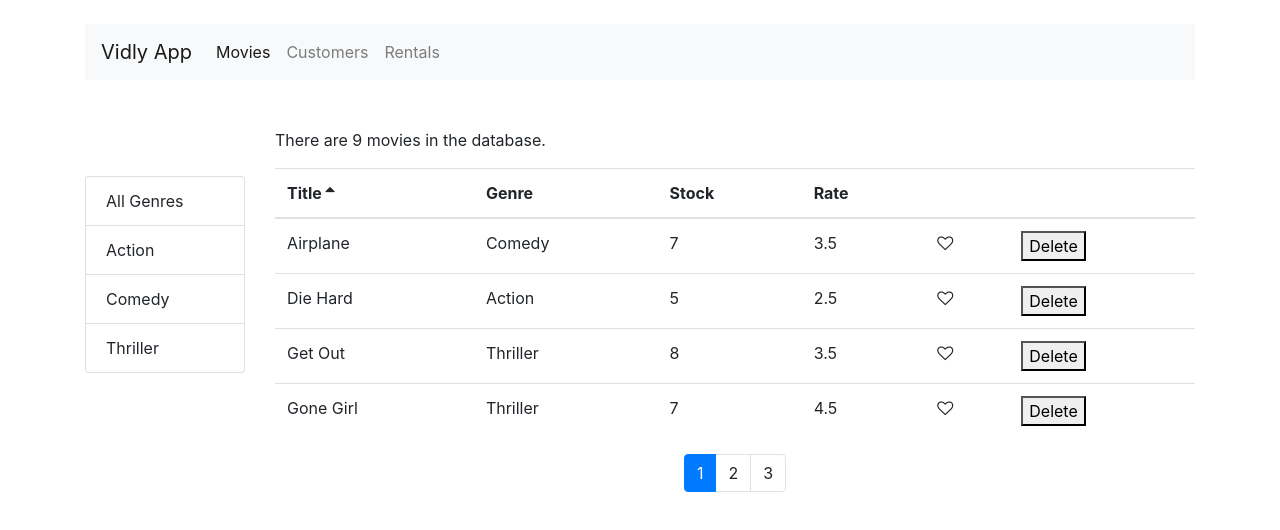
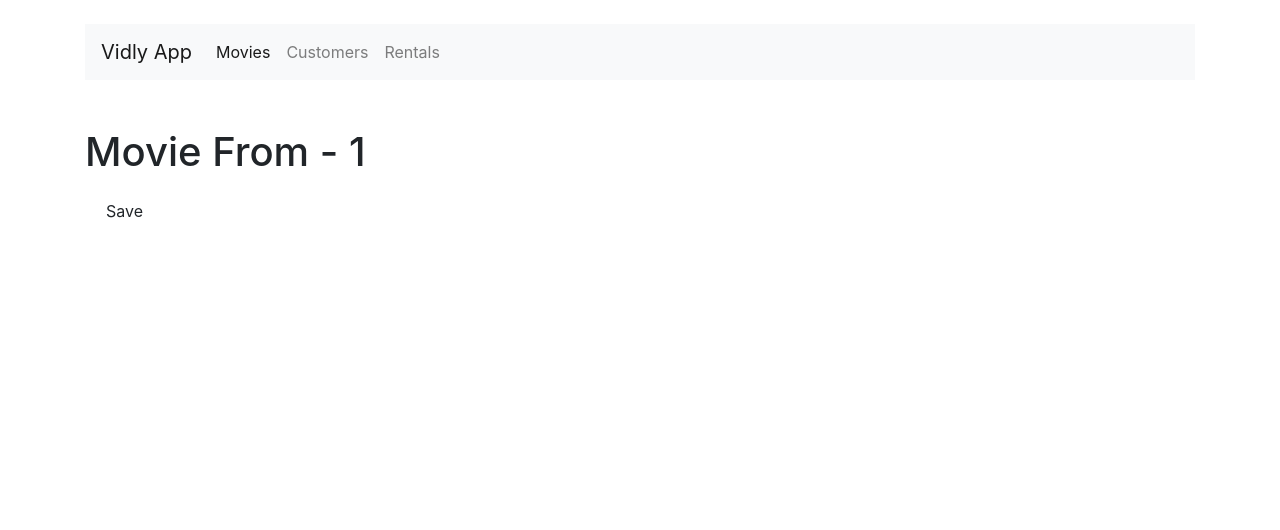
Before and after one commit to marzena-szopinska/Vidly, a React (Create React App) app: page /movies/1 in a window 1280 px wide. Shown: the top 530 px of the page. Built offline with nearby package versions, Linux system fonts and the light colour scheme.

Commit message:
added route parameter called id for movies component

```diff
--- a/src/App.js
+++ b/src/App.js
@@ -17,10 +17,10 @@ function App() {
       <br />
       <br />
       <Switch>
+        <Route path='/movies/:id' component={Movie} />
         <Route path='/movies' component={Movies} />
         <Route path='/customers' component={Customers} />
         <Route path='/rentals' component={Rentals} />
-        <Route path='/movie' component={Movie} />
         <Route path='/not-found' compoment={NotFound} />
         <Redirect from='/' to='/movies' />
         <Redirect to='/not-found' />
--- a/src/components/movie.jsx
+++ b/src/components/movie.jsx
@@ -10,8 +10,8 @@ class Movie extends Component {
     render() {
         return (
             <div>
-                <h1> Movie From - id  </h1>
-                <button className='btn btn-small' onClick={this.handleSave}>Save</button>
+                <h1> Movie From - {this.props.match.params.id}  </h1>
+                <button className='btn btn-small m-2' onClick={this.handleSave}>Save</button>
             </div>
         );
     }
```
